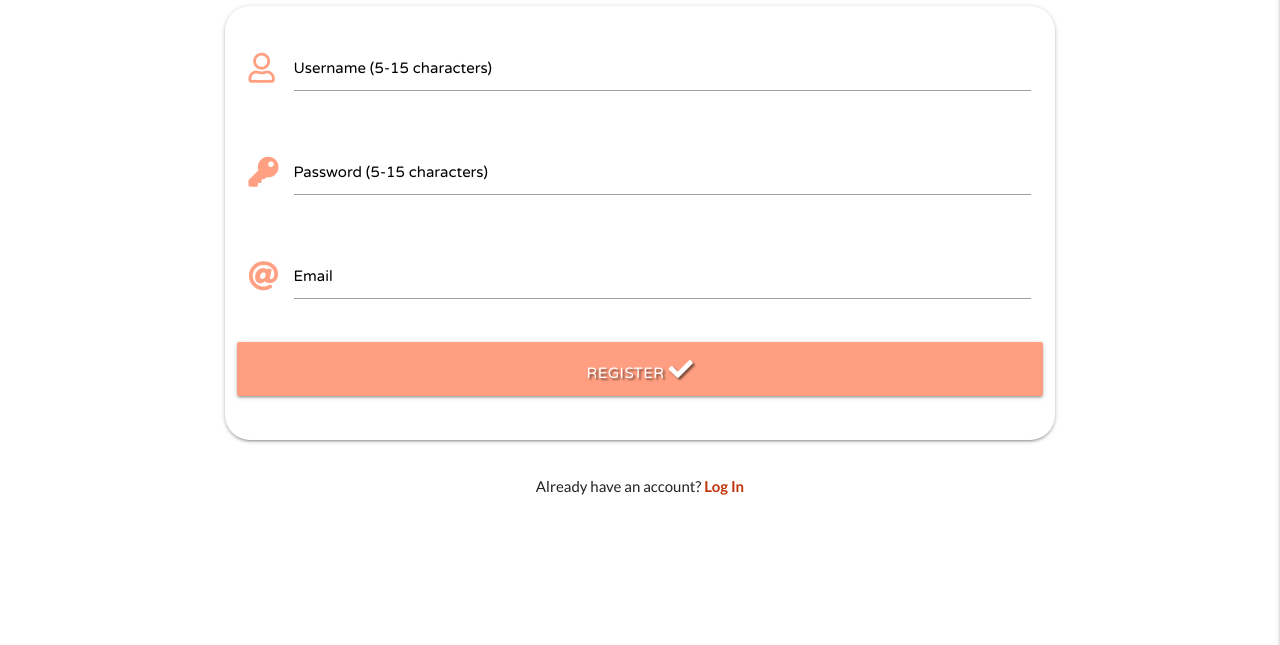
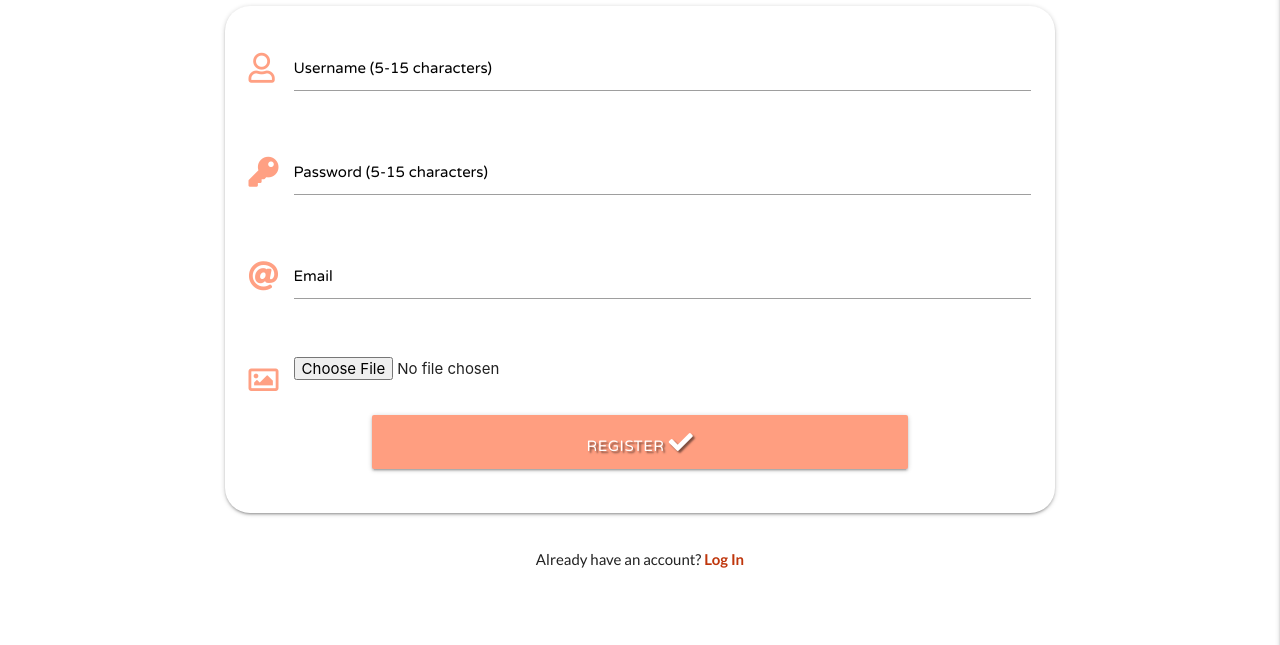
Before and after one commit to Code-Institute-Submissions/FeedMe, a Flask app: page /register in a window 1280 px wide. Shown: the part 155-800 px from the top of the page. Run offline with Flask 2, Linux system fonts and the light colour scheme; some libraries are stand-ins or nearby versions; some web fonts are replaced.

Commit message:
added add image to register template

```diff
--- a/app.py
+++ b/app.py
@@ -55,7 +55,9 @@ def search_my_recipe():
         {"username": session["user"]})["username"]
     my_recipe = list(mongo.db.recipes.find({"created_by": username.lower()}))
 
-    return render_template("profile.html", username=username, recipes=recipes, my_recipe=my_recipe)
+    return render_template(
+        "profile.html", username=username,
+            recipes=recipes, my_recipe=my_recipe)
 
 
 # Register
@@ -73,7 +75,8 @@ def register():
         register = {
             "username": request.form.get("username").lower(),
             "password": generate_password_hash(request.form.get("password")),
-            "email": request.form.get("email").lower()
+            "email": request.form.get("email").lower(),
+            "image": request.form.get("image")
         }
         mongo.db.users.insert_one(register)
 
@@ -119,12 +122,14 @@ def profile(username):
     # this will grab the session's user username from the database
     username = mongo.db.users.find_one(
         {"username": session["user"]})["username"]
+    image = mongo.db.users.find_one(
+        {"username": session["user"]})["image"]
     recipes = list(mongo.db.recipes.find({"created_by": username.lower()}))
 
     # making sure that a user can't force into other users profile
     if session["user"]:
         return render_template(
-            "profile.html", username=username, recipes=recipes)
+            "profile.html", username=username, image=image, recipes=recipes)
 
     return redirect(url_for("login"))
 
--- a/templates/register.html
+++ b/templates/register.html
@@ -34,9 +34,17 @@
                         <label for="email">Email</label>
                     </div>
                 </div>
+                <!-- Email -->
+                <div class="row">
+                    <div class="input-field col s12">
+                        <i class="far fa-image prefix" style="color: #ffa083;"></i>
+                        <input id="image" name="image" type="file" class="validate" required>
+                        <label for="image"></label>
+                    </div>
+                </div>
                 <!-- Register Button -->
                 <div class="row">
-                    <button type="submit" class="col s12 btn-large deep-orange accent-1 text-shadow">
+                    <button type="submit" class="col s12 m8 offset-m2 btn-large deep-orange accent-1 text-shadow">
                         Register <i class="fas fa-check"></i>
                     </button>
                 </div>
```
Also changed, not shown: templates/profile.html (+11 -1 lines).
